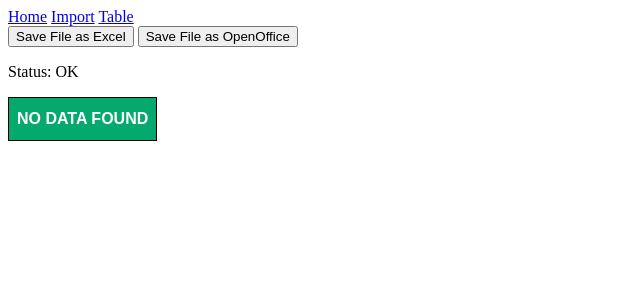
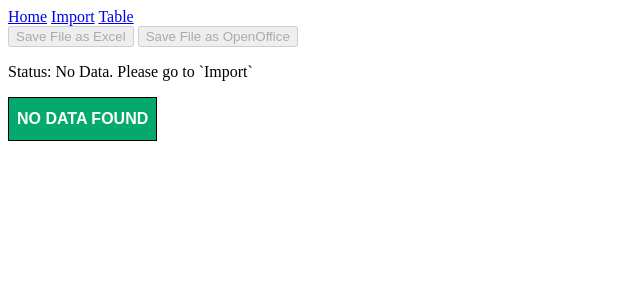
Before and after one commit to WilliamTCarroll/EasotopeFrontend, a SvelteKit app in the folder packages/gui/: page /table in a window 1280 px wide. Shown: the top 300 px of the page, without its empty margins (0-640 px from the left). Built offline with nearby package versions, Linux system fonts and the light colour scheme.

Commit message:
Cleanup and add styled status message

```diff
--- a/packages/gui/src/routes/import/+page.svelte
+++ b/packages/gui/src/routes/import/+page.svelte
@@ -12,7 +12,7 @@
         Loaded = <any>"File loaded and ready for scrutiny",
         Error = <any>"ERROR",
     }
-    type StatusStr = keyof typeof Status;
+
     let options: FileDropOptions = {
         multiple: false,
         accept: [".xlsx", ".xls", ".xlsb", ".ods"],
--- a/packages/gui/src/routes/table/+page.svelte
+++ b/packages/gui/src/routes/table/+page.svelte
@@ -2,14 +2,25 @@
     import { ColumnConfig, type Sample, writeToFile } from "sheet-handle";
     import { rows, getColumnConfig, checkRowsForErr } from "../../stores";
     import TableRow from "./row.svelte";
+    enum Status {
+        NoteRequired = <any>"Please Add Notes As Required Before Save",
+        Ok = <any>"OK",
+        NoData = <any>"No Data.  Please go to `Import`",
+    }
 
     let data: Sample[] = [];
     let cols: { val: string; style: string }[] = [];
-    let anyErrors = false;
+    let status: Status = Status.NoData;
 
     $: {
-        // Do we have any errors to notify the user with?
-        anyErrors = checkRowsForErr(data);
+        // Set our status based off our dataset
+        if (data.length === 0) {
+            status = Status.NoData;
+        } else if (checkRowsForErr(data)) {
+            status = Status.NoteRequired;
+        } else {
+            status = Status.Ok;
+        }
         // Push the data back into the rows
         rows.set(data);
     }
@@ -59,19 +70,14 @@
     }
 </script>
 
-<button on:click={() => saveFile("xlsx")} disabled={anyErrors}>
+<button on:click={() => saveFile("xlsx")} disabled={status !== Status.Ok}>
     Save File as Excel
 </button>
-<button on:click={() => saveFile("ods")} disabled={anyErrors}>
+<button on:click={() => saveFile("ods")} disabled={status !== Status.Ok}>
     Save File as OpenOffice
 </button>
-<p>
-    {#if anyErrors}
-        Status: Please Add Notes As Required Before Save
-    {:else}
-        Status: OK
-    {/if}
-</p>
+
+<p class={Status[status]}>Status: {status.valueOf()}</p>
 
 <table id="table">
     <tr>
@@ -92,3 +98,14 @@
         {/each}
     {/each}
 </table>
+
+<style>
+    p.NoteRequired {
+        background-color: red;
+        font-weight: bold;
+    }
+    p.NoData {
+        background-color: yellow;
+        font-weight: bold;
+    }
+</style>
```
